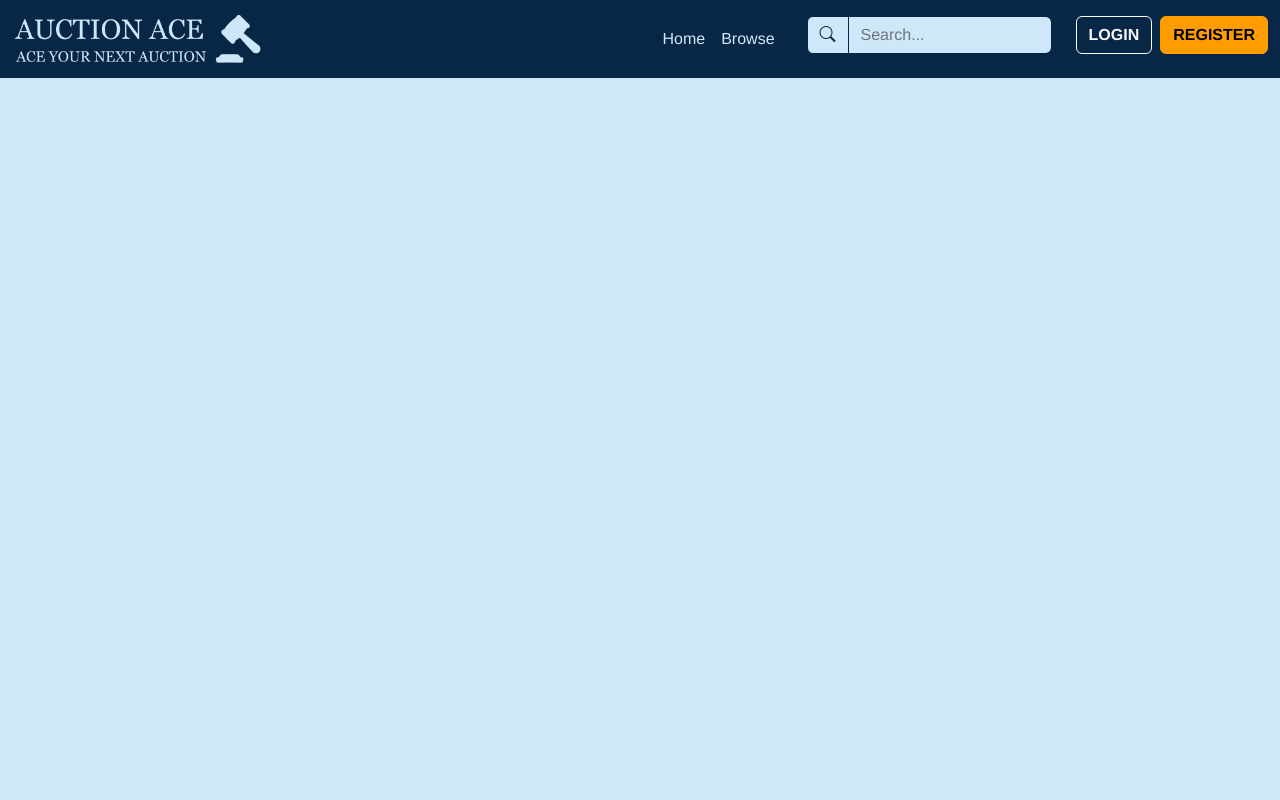
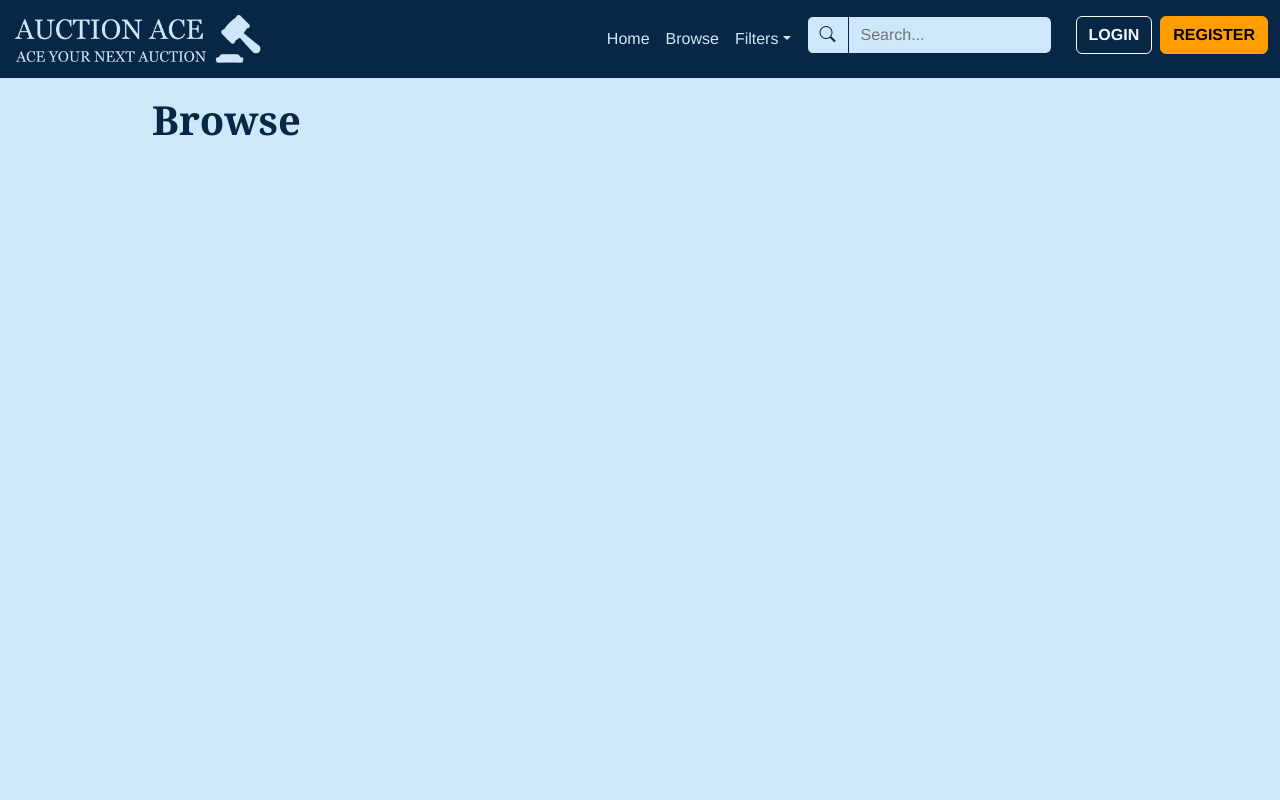
Before and after one commit to ohjenssen/semester_project_2, a website with bundled scripts: page pages/browse/index.html in a window 1280 px wide. Shown: the top 800 px of the page. Built offline with nearby package versions, Linux system fonts and the light colour scheme.

Commit message:
Added filter dropdown

```diff
--- a/pages/browse/index.html
+++ b/pages/browse/index.html
@@ -23,8 +23,21 @@
                     <li class="nav-item">
                         <a class="nav-link" aria-current="page" href="/">Home</a>
                     </li>
-                    <li class="nav-item me-4">
+                    <li class="nav-item">
                         <a class="nav-link" href="#">Browse</a>
+                    </li>
+                    <li class="nav-item dropdown me-2">
+                        <a class="nav-link dropdown-toggle" href="#" role="button" data-bs-toggle="dropdown" aria-expanded="false">Filters</a>
+                        <ul class="dropdown-menu dropdown-menu-dark">
+                            <li>
+                                <form class="d-flex m-2" id="activeAuctionsForm">
+                                    <div class="form-check" id="filterByActive">
+                                        <input class="form-check-input" type="checkbox" value="" id="checkboxActiveAuctions" name="checkboxActiveAuctions" unchecked>
+                                        <label class="form-check-label" for="flexCheckImages">Active auctions</label>
+                                    </div>
+                                </form>
+                            </li>
+                        </ul>
                     </li>
                 </ul>
                 <form class="d-flex me-4 mb-2" id="searchForm">
@@ -43,7 +56,18 @@
 </header>
 <main>
 
-  <div id="listings"></div>
+    <div class="container mt-5 py-5">
+        <div class="row">
+            <div class="col">
+                <h1>Browse</h1>
+            </div>
+        </div>
+        <div class="row d-flex flex-wrap justify-content-around mx-auto" id="listings">
+
+
+
+        </div>
+    </div>
 
 </main>
 <footer class="d-flex flex-wrap justify-content-between align-items-center py-3 mt-4 border-top bg-dark-blue">
```
